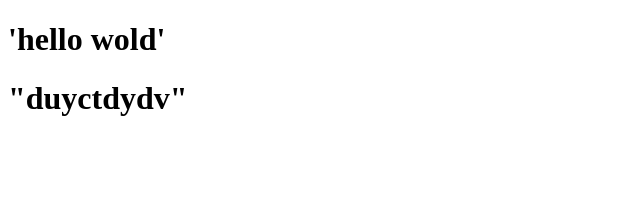
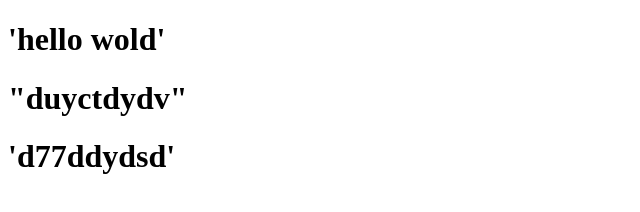
Before and after one commit to Tahaghaboli/git.1, a plain HTML site: page index.html in a window 1280 px wide. Shown: the whole page, without its empty margins (0-640 px from the left). Drawn offline with Linux system fonts and the light colour scheme.

Commit message:
added.new1

```diff
--- a/index.html
+++ b/index.html
@@ -9,5 +9,6 @@
 <body>
     <h1>'hello wold'</h1>
     <h1>"duyctdydv"</h1>
+    <h1>'d77ddydsd'</h1>
 </body>
 </html>
```
